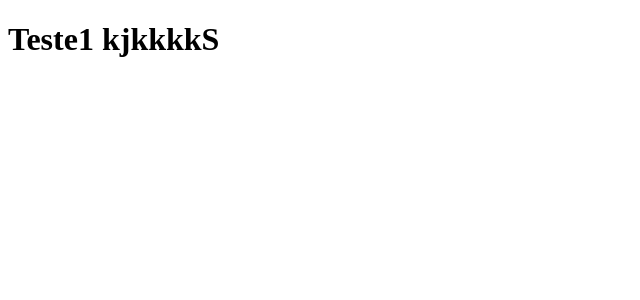
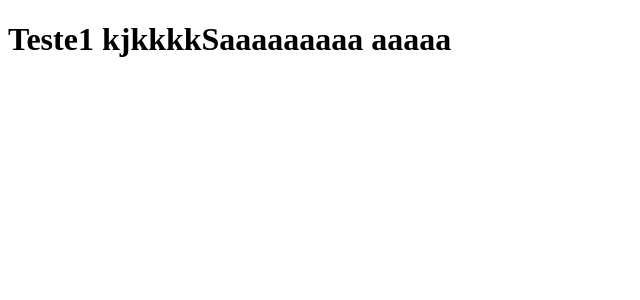
Before and after one commit to allancruvinel/clone-tabnews, a Next.js app: page / in a window 1280 px wide. Shown: the top 300 px of the page, without its empty margins (0-640 px from the left). Built offline with nearby package versions, Linux system fonts and the light colour scheme.

Commit message:
remendado fourth commit

```diff
--- a/pages/index.js
+++ b/pages/index.js
@@ -1,5 +1,5 @@
 function Home(){
-    return <h1>Teste1 kjkkkkS </h1>
+    return <h1>Teste1 kjkkkkSaaaaaaaaa aaaaa </h1>
 }
 
 export default Home;
```
